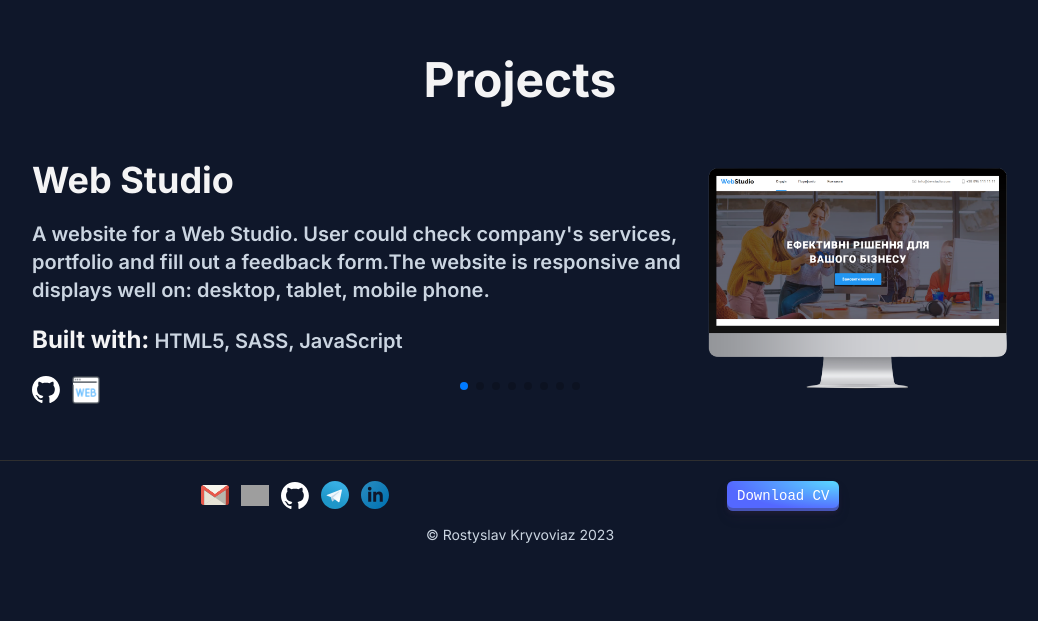
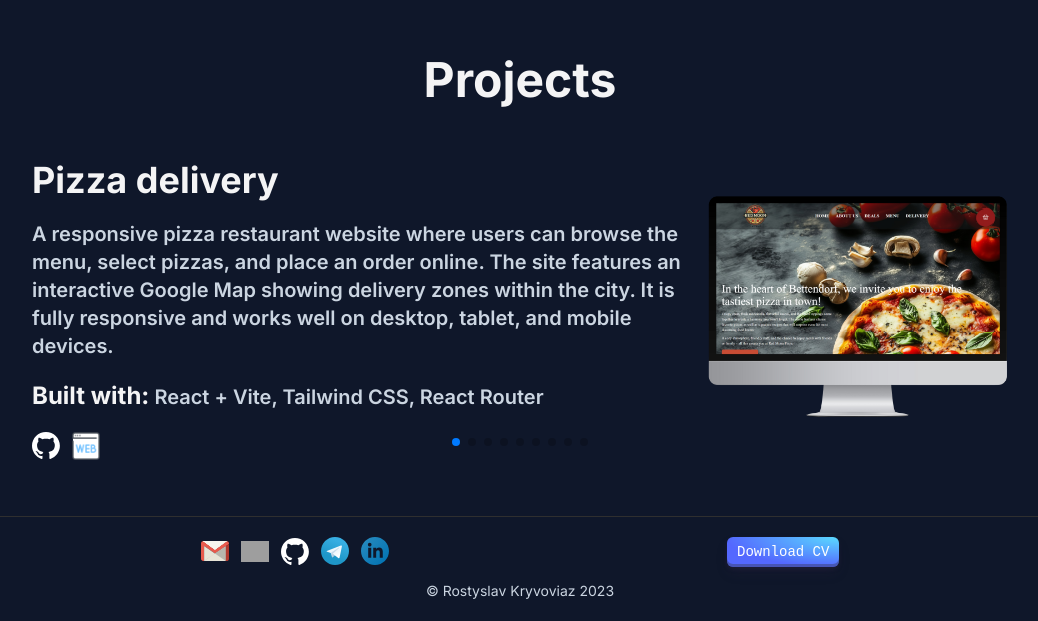
Before and after one commit to RostyslavKr/web-portfolio, a Next.js app: page / in a window 1280 px wide. Shown: the part 1892-2513 px from the top of the page, without its empty margins (120-1158 px from the left). Before the commit the page ends 2457 px from the top, so only its background shows below. Built offline with nearby package versions, Linux system fonts and the light colour scheme; grey boxes are pictures that could not be loaded.

Commit message:
added new project

```diff
--- a/src/components/Projects.tsx
+++ b/src/components/Projects.tsx
@@ -13,14 +13,16 @@ import 'swiper/swiper-bundle.css';
 import Image from "next/image";
 
 const projects = [
-    { title: "Web Studio", description: "A website for a Web Studio. User could check company's services, portfolio and fill out a feedback form.The website is responsive and displays well on: desktop, tablet, mobile phone.", img: "/images/projects/webstudio.png", github: "https://github.com/RostyslavKr/web-studio", site: "https://rostyslavkr.github.io/web-studio/", built:"HTML5, SASS, JavaScript"},
-    { title: "Ice Cream", description: "Ice cream store website with responsive layout, burger menu, modal window and attractive design.", img: "/images/projects/icecream.png", github: "https://github.com/RostyslavKr/ice-cream", site: "https://rostyslavkr.github.io/ice-cream/", built:"HTML5, SASS, JavaScript" },
-    { title: "Filmoteka", description: "Application for searching movie.App component with Public and Private routes.", img: "/images/projects/filmoteka.png", github: "https://github.com/RostyslavKr/filmoteka", site: "https://rostyslavkr.github.io/filmoteka/", built:"HTML5, SASS, JavaScript, REST API" },
-    { title: "PhoneBook", description: "The web-site with login auth after that you can create contact and it was saved in your account, besides you can quickly find the desired contact.", img: "/images/projects/phonebook.png", github: "https://github.com/RostyslavKr/PhoneBookApp", site: "https://rostyslavkr.github.io/PhoneBookApp/", built:"React, Redux-Toolkit, ReactHooks "},
-    {title:"Delivery",description:"This project is a simple delivery app developed using Reactand a custom backend built with Node.js. The app allowsusers to order goods from various shops and track the statusof their orders.", img:"/images/projects/delivery.png", github:"https://github.com/RostyslavKr/delivery-app-frontend", site:"https://delivery-app-frontend-pi.vercel.app/", built:"React, Node.js",},
-    { title: "Task Pro", description: "TaskPro is a platform for task and project management thatprovides a variety of features for organizing and coordinatingwork.", img: "/images/projects/taskpro.png", github: "https://github.com/RostyslavKr/TaskPro", site: "https://rostyslavkr.github.io/TaskPro/welcome", built:"React, Redux-Toolkit, ReactHooks, Node.js" },
-    { title: "Tour of Ukraine", description: "Website is designed to provide users with information, services, and the opportunity to connect with travel agency.", img: "/images/projects/tourUkraine.png", github: "https://github.com/RostyslavKr/wonders-of-ukraine", site: "https://wonders-of-ukraine.vercel.app/", built: "Next.js, React, TypeScript, Tailwind"},
-    {title:"Portfolio",description:"My portfolio website, the gateway to my digital universe. Here, you'll discover my journey, skills, and creative projects.The website is responsive and displays well on: desktop, tablet, mobile phone. ", img:"/images/projects/portfolio.png", github:"https://github.com/RostyslavKr/web-portfolio", site:"https://web-portfolio-tawny.vercel.app/", built:"Next.js, React, TypeScript, Tailwind"}
+    {id:'1', title: "Pizza delivery", description: "A responsive pizza restaurant website where users can browse the menu, select pizzas, and place an order online. The site features an interactive Google Map showing delivery zones within the city. It is fully responsive and works well on desktop, tablet, and mobile devices.", img: "/images/projects/pizza.png", github: "https://github.com/RostyslavKr/pizza_app", site: "https://pizza-app-ochre-seven.vercel.app/", built:"React + Vite, Tailwind CSS, React Router"},
+    {id:'2', title: "Web Studio", description: "A website for a Web Studio. User could check company's services, portfolio and fill out a feedback form.The website is responsive and displays well on: desktop, tablet, mobile phone.", img: "/images/projects/webstudio.png", github: "https://github.com/RostyslavKr/web-studio", site: "https://rostyslavkr.github.io/web-studio/", built:"HTML5, SASS, JavaScript"},
+    {id:'3',title: "Ice Cream", description: "Ice cream store website with responsive layout, burger menu, modal window and attractive design.", img: "/images/projects/icecream.png", github: "https://github.com/RostyslavKr/ice-cream", site: "https://rostyslavkr.github.io/ice-cream/", built:"HTML5, SASS, JavaScript" },
+    { id:'4',title: "Filmoteka", description: "Application for searching movie.App component with Public and Private routes.", img: "/images/projects/filmoteka.png", github: "https://github.com/RostyslavKr/filmoteka", site: "https://rostyslavkr.github.io/filmoteka/", built:"HTML5, SASS, JavaScript, REST API" },
+    {id:'5', title: "PhoneBook", description: "The web-site with login auth after that you can create contact and it was saved in your account, besides you can quickly find the desired contact.", img: "/images/projects/phonebook.png", github: "https://github.com/RostyslavKr/PhoneBookApp", site: "https://rostyslavkr.github.io/PhoneBookApp/", built:"React, Redux-Toolkit, ReactHooks "},
+    {id:'6', title:"Delivery",description:"This project is a simple delivery app developed using Reactand a custom backend built with Node.js. The app allowsusers to order goods from various shops and track the statusof their orders.", img:"/images/projects/delivery.png", github:"https://github.com/RostyslavKr/delivery-app-frontend", site:"https://delivery-app-frontend-pi.vercel.app/", built:"React, Node.js",},
+    { id:'7',title: "Task Pro", description: "TaskPro is a platform for task and project management thatprovides a variety of features for organizing and coordinatingwork.", img: "/images/projects/taskpro.png", github: "https://github.com/RostyslavKr/TaskPro", site: "https://rostyslavkr.github.io/TaskPro/welcome", built:"React, Redux-Toolkit, ReactHooks, Node.js" },
+    {id:'8', title: "Tour of Ukraine", description: "Website is designed to provide users with information, services, and the opportunity to connect with travel agency.", img: "/images/projects/tourUkraine.png", github: "https://github.com/RostyslavKr/wonders-of-ukraine", site: "https://wonders-of-ukraine.vercel.app/", built: "Next.js, React, TypeScript, Tailwind"},
+    { id:'9', title: "Portfolio", description: "My portfolio website, the gateway to my digital universe. Here, you'll discover my journey, skills, and creative projects.The website is responsive and displays well on: desktop, tablet, mobile phone. ", img: "/images/projects/portfolio.png", github: "https://github.com/RostyslavKr/web-portfolio", site: "https://web-portfolio-tawny.vercel.app/", built: "Next.js, React, TypeScript, Tailwind" },
+
 ]
 
 export default function ProjectsComponent() {
@@ -28,10 +30,11 @@ export default function ProjectsComponent() {
         <section id="projects">
             <div className="px-5   mx-auto md:px-14 lg:px-28 mb-8 md:mb-14 xl:w-[1200px] 2xl:w-[1500px] ">
                 <h3 className="font-bold text-4xl text-zinc-100 text-center mb-10 md:mb-14 md:text-5xl">Projects</h3>
+
                     <Swiper
                     modules={[Navigation, A11y, EffectCube, Pagination]}
                     effect={'cube'}
-                    loop={true}
+                    loop={false}
                     slidesPerView={1}
                     cubeEffect={{
                         shadow: false,
@@ -44,16 +47,20 @@ export default function ProjectsComponent() {
      >
 
 
-                    {projects.map((project, index) => <SwiperSlide key={index}><div className=' flex flex-col gap-4 md:flex-row-reverse '>
-                        <img className='self-center md:w-[300px]' src={project.img} alt={project.title} />
-                        <div className='flex flex-col gap-5'><h3 className='font-bold text-zinc-100 text-2xl md:text-3xl lg:text-4xl'>{project.title}</h3>
-                        <p className='font-semibold text-sm text-slate-300 md:text-base lg:text-xl'>{project.description}</p>
-                        <p className='font-semibold text-sm text-slate-300 md:text-base lg:text-xl'><span className='font-bold text-zinc-100 text-base md:text-lg lg:text-2xl'>Built with:</span> {project.built}</p>
-                        <div className='flex gap-x-3'><a href={project.github} target='_blank'><Image className="transition duration-300 delay-100 hover:scale-125  focus:scale-125 " src="/images/github.svg" alt='github' width={28} height={28} /></a><a href={project.site} target='_blank'><Image className="transition duration-300 delay-100 hover:scale-125  focus:scale-125 " src="/images/website.png" alt='website' width={28} height={28} /></a></div></div>
+                    {projects.map((project) => {
+                        console.log("Rendering slide:", project.title); return (
+                            <SwiperSlide key={project.id}><div className=' flex flex-col gap-4 md:flex-row-reverse '>
+                                <img className='self-center md:w-[300px]' src={project.img} alt={project.title} />
+                                <div className='flex flex-col gap-5'><h3 className='font-bold text-zinc-100 text-2xl md:text-3xl lg:text-4xl'>{project.title}</h3>
+                                    <p className='font-semibold text-sm text-slate-300 md:text-base lg:text-xl'>{project.description}</p>
+                                    <p className='font-semibold text-sm text-slate-300 md:text-base lg:text-xl'><span className='font-bold text-zinc-100 text-base md:text-lg lg:text-2xl'>Built with:</span> {project.built}</p>
+                                    <div className='flex gap-x-3'><a href={project.github} target='_blank'><Image className="transition duration-300 delay-100 hover:scale-125  focus:scale-125 " src="/images/github.svg" alt='github' width={28} height={28} /></a><a href={project.site} target='_blank'><Image className="transition duration-300 delay-100 hover:scale-125  focus:scale-125 " src="/images/website.png" alt='website' width={28} height={28} /></a></div></div>
 
 
 
-                    </div></SwiperSlide>)}
+                            </div></SwiperSlide>
+                        );
+})}
 
 
 
```
Also changed, not shown: public/images/projects/pizza.png (added).
